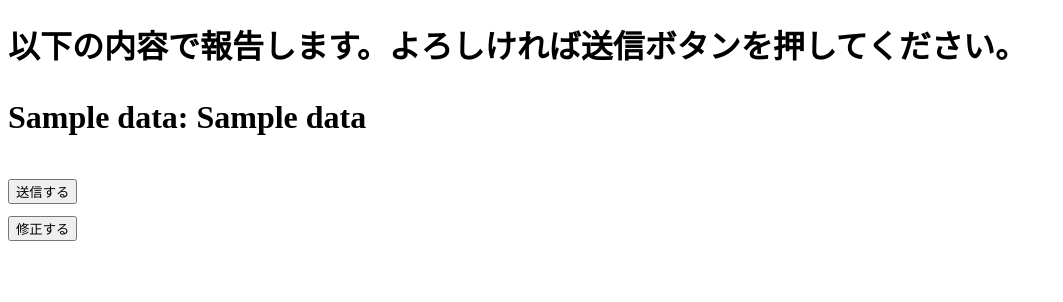
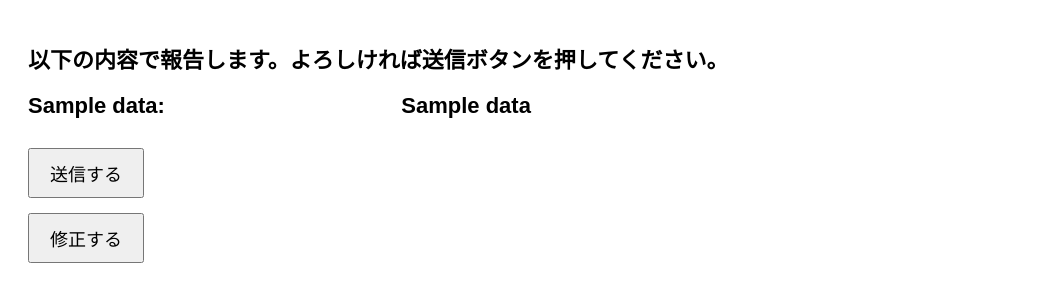
Before and after one commit to SafeHouse-JPN/KIYOSE_bird_observation, a Flask app: template templates/confirm.html in a window 1280 px wide. Shown: the top 302 px of the page, without its empty margins (0-1063 px from the left). Run offline with Flask 3, Linux system fonts and the light colour scheme; the template is opened without the code that fills it: most values are stand-ins (such as "Sample title", 1, 10 or a date in 2020); parts of the project's set-up code (start-up, migrations or seed data) failed here and were passed over.

Commit message:
Update confirm.html

```diff
--- a/templates/confirm.html
+++ b/templates/confirm.html
@@ -3,6 +3,31 @@
 <head>
   <meta charset="UTF-8">
   <title>確認画面</title>
+  <style>
+    body {
+      font-size: 18px;
+      line-height: 1.6;
+      font-family: sans-serif;
+      padding: 20px;
+    }
+    h1 {
+      font-size: 22px;
+      margin-bottom: 20px;
+    }
+    p {
+      margin: 10px 0;
+    }
+    strong {
+      display: inline-block;
+      width: 30%;
+      font-weight: bold;
+    }
+    input[type="submit"] {
+      font-size: 18px;
+      padding: 10px 20px;
+      margin: 15px 10px 0 0;
+    }
+  </style>
 </head>
 <body>
   <h1>以下の内容で報告します。よろしければ送信ボタンを押してください。
```
